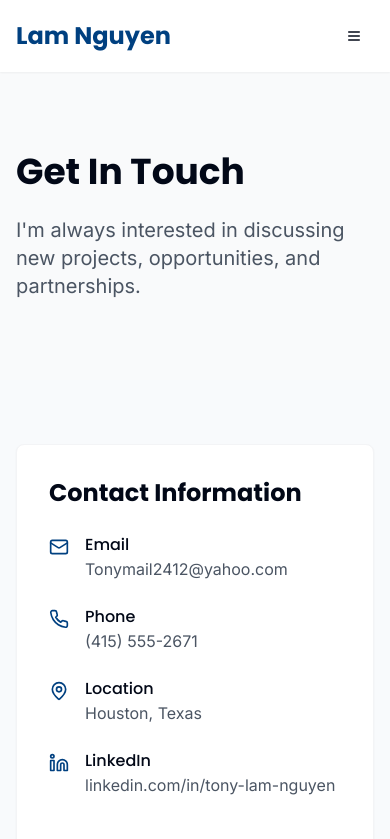
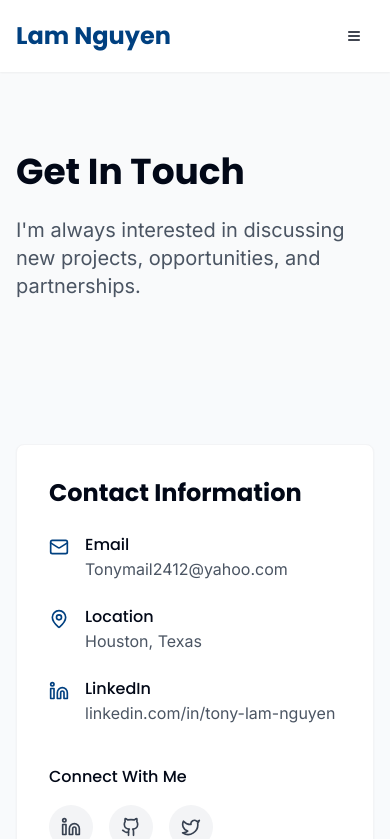
Before and after one commit to Tonyprojects2412/Tony-Lam-Nguyen, a React (Vite) app: page /contact in a window 390 px wide. Shown: the top 839 px of the page. Built offline with nearby package versions, Linux system fonts and the light colour scheme.

Commit message:
Hide phone section
Remove the phone section from the contact page.

```diff
--- a/src/pages/Contact.tsx
+++ b/src/pages/Contact.tsx
@@ -1,7 +1,8 @@
+
 import Navbar from "@/components/layout/Navbar";
 import Footer from "@/components/layout/Footer";
 import ContactForm from "@/components/ui/ContactForm";
-import { Mail, Phone, MapPin, Linkedin, Github, Twitter } from "lucide-react";
+import { Mail, MapPin, Linkedin, Github, Twitter } from "lucide-react";
 const Contact = () => {
   return <>
       <Navbar />
@@ -34,16 +35,6 @@ const Contact = () => {
                         <h3 className="font-medium">Email</h3>
                         <a href="mailto:Tonymail2412@yahoo.com" className="text-gray-600 hover:text-primary">
                           Tonymail2412@yahoo.com
-                        </a>
-                      </div>
-                    </div>
-
-                    <div className="flex items-start">
-                      <Phone className="h-5 w-5 text-primary mt-1 mr-4" />
-                      <div>
-                        <h3 className="font-medium">Phone</h3>
-                        <a href="tel:+14155552671" className="text-gray-600 hover:text-primary">
-                          (415) 555-2671
                         </a>
                       </div>
                     </div>
```
